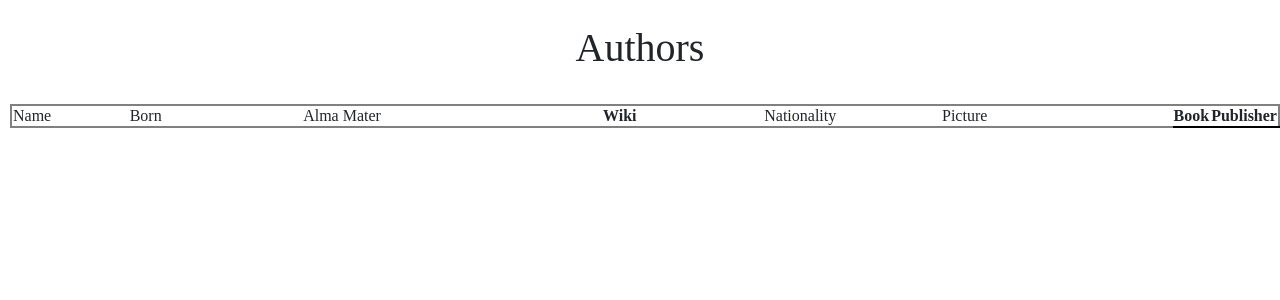
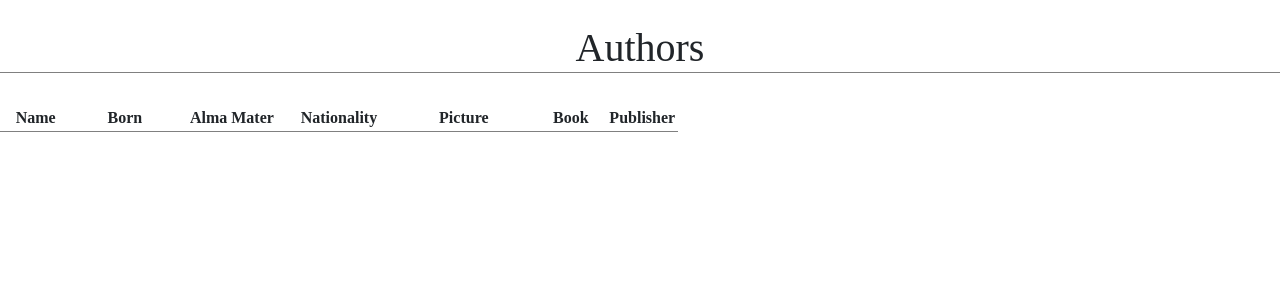
Before and after one commit to xiaobao57/booksIDB, a Flask app: page /authorhome in a window 1280 px wide. Shown: the part 56-356 px from the top of the page. Run offline with Flask 2, Linux system fonts and the light colour scheme; data that the repository does not hold is empty; some libraries are stand-ins or nearby versions.

Commit message:
Styled model pages

```diff
--- a/static/stylesheets/main.css
+++ b/static/stylesheets/main.css
@@ -1,4 +1,3 @@
-type="text/css">
 .ms-list7-1010-main {
 	border: 1.5pt solid gray;
 }
@@ -25,6 +24,17 @@ type="text/css">
 }
 .ms-list7-1010-even {
 	font-weight: normal;
+	border-left-style: none;
+	border-right-style: none;
+	border-top-style: none;
+	border-bottom: .75pt solid gray;
+}
+.auto-style1 {
+	text-align: center;
+}
+.auto-style2 {
+	font-weight: normal;
+	text-align: center;
 	border-left-style: none;
 	border-right-style: none;
 	border-top-style: none;
@@ -59,7 +69,10 @@ type="text/css">
 }
 .auto-style6 {
 	text-align: center;
+	font-weight: normal;
 	font-family: "Times New Roman", Times, serif;
+	border-style: none;
+	border-bottom: .75pt solid gray;
 }
 .auto-style7 {
 	font-family: "Times New Roman", Times, serif;
--- a/templates/authorhome.html
+++ b/templates/authorhome.html
@@ -1,101 +1,10 @@
-
-<head>
-<style type="text/css">
-.ms-list7-1010-main {
-	border: 1.5pt solid gray;
-}
-.ms-list7-1010-tl {
-	font-weight: bold;
-	border-left-style: none;
-	border-right-style: none;
-	border-top-style: none;
-	border-bottom: 1.5pt solid black;
-}
-.ms-list7-1010-left {
-	font-weight: bold;
-	border-left-style: none;
-	border-right-style: none;
-	border-top-style: none;
-	border-bottom: .75pt solid gray;
-}
-.ms-list7-1010-top {
-	font-weight: bold;
-	border-left-style: none;
-	border-right-style: none;
-	border-top-style: none;
-	border-bottom: 1.5pt solid black;
-}
-.ms-list7-1010-even {
-	font-weight: normal;
-	border-left-style: none;
-	border-right-style: none;
-	border-top-style: none;
-	border-bottom: .75pt solid gray;
-}
-.ms-list7-1010-tr {
-	font-weight: bold;
-	border-left-style: none;
-	border-right-style: none;
-	border-top-style: none;
-	border-bottom: 1.5pt solid black;
-}
-.auto-style1 {
-	text-align: center;
-}
-.auto-style2 {
-	font-weight: normal;
-	text-align: center;
-	border-left-style: none;
-	border-right-style: none;
-	border-top-style: none;
-	border-bottom: .75pt solid gray;
-}
-.auto-style3 {
-	font-weight: bold;
-	text-align: center;
-	font-family: "Times New Roman", Times, serif;
-	border-left-style: none;
-	border-right-style: none;
-	border-top-style: none;
-	border-bottom: .75pt solid gray;
-}
-.auto-style4 {
-	font-weight: bold;
-	text-align: center;
-	font-family: "Times New Roman", Times, serif;
-	border-left-style: none;
-	border-right-style: none;
-	border-top-style: none;
-	border-bottom: 1.5pt solid black;
-}
-.auto-style5 {
-	font-family: "Times New Roman", Times, serif;
-}
-.auto-style6 {
-	font-weight: normal;
-	text-align: center;
-	font-family: "Times New Roman", Times, serif;
-	border-left-style: none;
-	border-right-style: none;
-	border-top-style: none;
-	border-bottom: .75pt solid gray;
-}
-.auto-style7 {
-	border: 1.5pt solid gray;
-	margin-left: 10px;
-}
-</style>
-</head>
-
-<div class="auto-style1">
-	{% extends 'base.html' %}
-
+{% extends 'base.html' %}
 {% block content %}
 </div>
 <div id="authorid" class="books page picture">
 	<div class="innerdiv">
 		<div class="auto-style1">
-			<h1 class="auto-style1">Authors</h1>
+			<h1 class="auto-style6">Authors</h1>
 			<div class="hr"></div>
 			<div class="auto-style1">
 			<br>
@@ -103,23 +12,21 @@
 			<table class="auto-style7">
 				<!-- fpstyle: 30,010101101 -->
 				<tr>
-					<td width="10%">Name</td>
-					<td width="15%">Born</td>
-					<td width="15%">Alma Mater</td>
-					<td width="25%" class="auto-style4">Wiki</td>
-					<td width="15%">Nationality</td>
-					<td width="20%">Picture</td>
-					<td class="auto-style5" style="width: 18%">Book</td>
-					<td class="auto-style5" style="width: 18%">Publisher</td>
+					<td width="10%" class="auto-style4">Name</td>
+					<td width="15%" class="auto-style4">Born</td>
+					<td width="15%" class="auto-style4">Alma Mater</td>
+					<td width="15%" class="auto-style4">Nationality</td>
+					<td width="20%" class="auto-style4">Picture</td>
+					<td width="10%" class="auto-style4">Book</td>
+					<td width="10%" class="auto-style4">Publisher</td>
 				</tr>
 				{% for i in authors %}
 				<tr>
-					<td><a href="{{url_for('authorinfo',passedid=i.id, page='author')}}">{{i.name}}</a></td>
-					<td>{{i.born}}</td>
-					<td>{{i.alma_mater}}</td>
-					<td class="auto-style6"><a href={{i.wiki_url|string}}>More Information</a></td>
-					<td>{{i.nationality}}</td>
-					<td><img src={{i.image_url|string}} alt="No Picture :("></td>
+					<td class="auto-style3"><a href="{{url_for('authorinfo',passedid=i.id, page='author')}}">{{i.name}}</a></td>
+					<td class="auto-style3">{{i.born}}</td>
+					<td class="auto-style3">{{i.alma_mater}}</td>
+					<td class="auto-style3">{{i.nationality}}</td>
+					<td class="auto-style3"><img src={{i.image_url|string}} alt="No Picture :("></td>
 					<td class="auto-style3" style="height: 90px; width: 18%"><a href="{{url_for('bookinfo',passedid=i.id, page='author')}}">Author's Book</a></td>
 					<td class="auto-style3" style="height: 90px; width: 18%"><a href="{{url_for('publisherinfo',passedid=i.id, page='author')}}">Author's Publisher</a></td>
 				</tr>
```
Also changed, not shown: templates/bookhome.html (+6 -6 lines), templates/publisherhome.html (+17 -19 lines).
